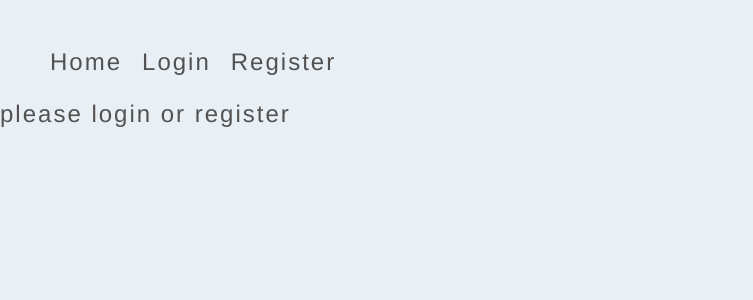
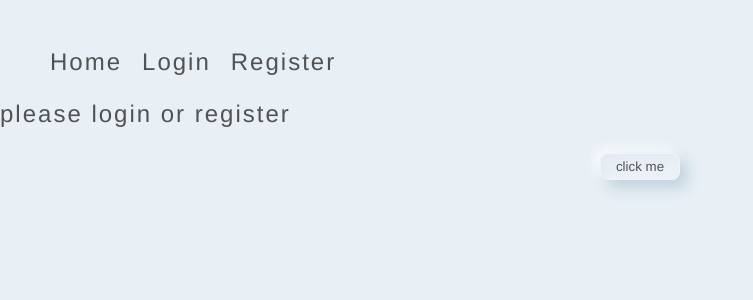
Before and after one commit to Yazeed2/auth, a React (Create React App) app: page / in a window 1280 px wide. Shown: the top 300 px of the page, without its empty margins (0-753 px from the left). Built offline with nearby package versions, Linux system fonts and the light colour scheme; no server answers.

Commit message:
created getUserInfo function

```diff
--- a/src/components/home/Home.jsx
+++ b/src/components/home/Home.jsx
@@ -1,5 +1,6 @@
 import React from 'react'
 import {connect} from 'react-redux'
+import {getUserInfo} from '../../firebase/auth'
 
 const mapState =(state)=> ({userInfo: state.auth.userInfo})
 const Home = (props) => {
@@ -12,7 +13,7 @@ const Home = (props) => {
         email: {userInfo.email} <br/>
         uid : {userInfo.uid}
      </>: 'please login or register'}
-
+            <button onClick={getUserInfo}>click me</button>
         </div>
     )
 }
--- a/src/firebase/auth.js
+++ b/src/firebase/auth.js
@@ -3,6 +3,9 @@ import {auth, firestore} from './firebase';
 import {alertError, alertSuccess} from '../components/alerts/alerts';
 import {registerCompleted} from '../components/alerts/Messages/success';
 import { getByLabelText } from '@testing-library/react';
+import {store} from '../index';
+
+
 
 export const register = (userInfo, history) => new Promise( async (resolve, reject)=>{
     const {email, password} = userInfo;
@@ -49,3 +52,7 @@ export const login = async ({email, password}) => new Promise( async (resolve, r
     }
 
 })
+
+export const getUserInfo = () => {
+    return store.getState().auth
+}
--- a/src/index.js
+++ b/src/index.js
@@ -24,3 +24,4 @@ ReactDOM.render(
 // unregister() to register() below. Note this comes with some pitfalls.
 // Learn more about service workers: https://bit.ly/CRA-PWA
 serviceWorker.unregister();
+export {store}
```
